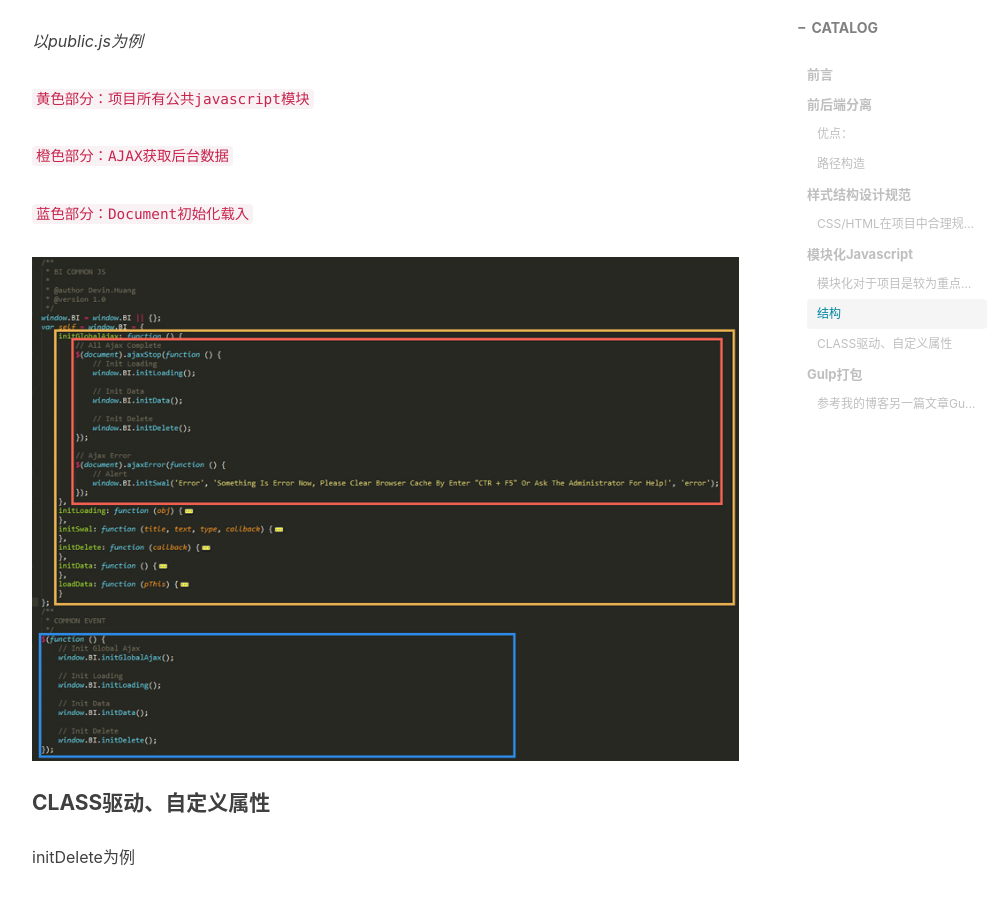
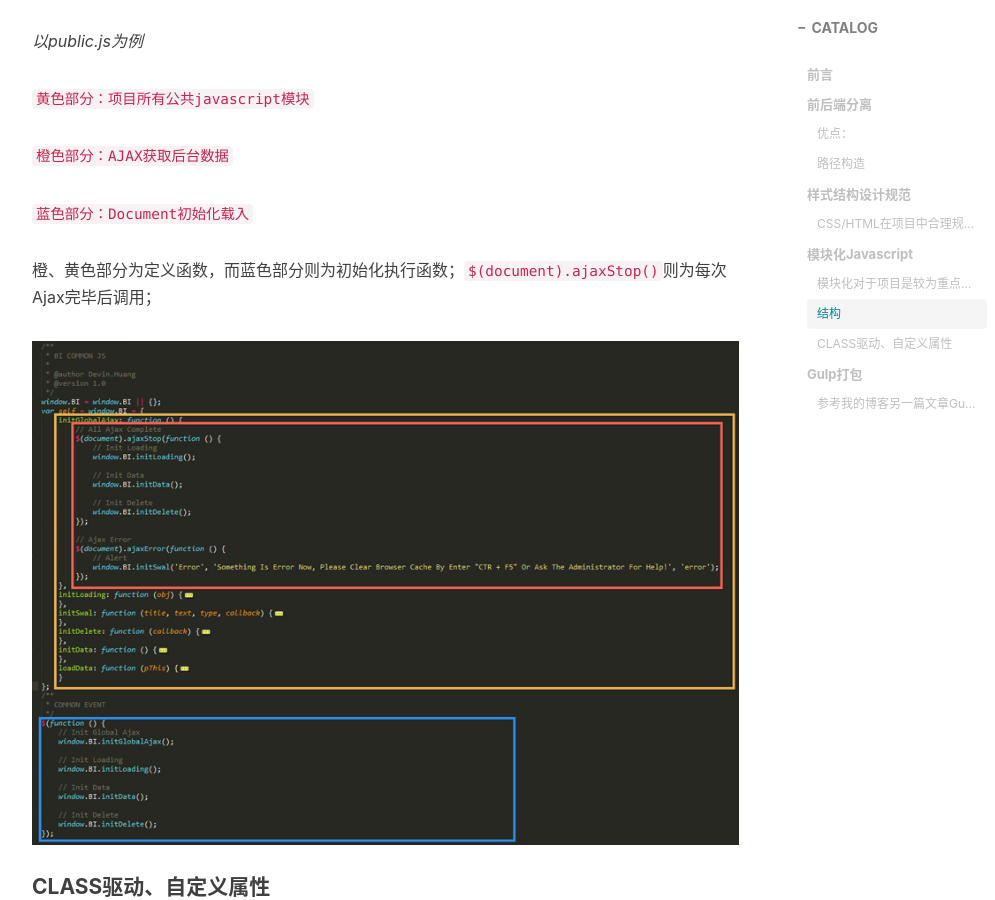
Before and after one commit to devin-huang/devin-huang.github.io, a Jekyll site: the page built from _posts/2017-08-07-前端部署项目.md, in a window 1280 px wide and 900 px high, scrolled down 3855 px. Shown: the whole window, without its empty margins (233-1228 px from the left). Built offline with Jekyll 4.4.1, drawn with Linux system fonts in a browser that asks for light colours; nearby versions of some CDN libraries; comment, search, counter and statistics services are not loaded.

Commit message:
Update 2017-08-07-前端部署项目.md

```diff
--- a/_posts/2017-08-07-前端部署项目.md
+++ b/_posts/2017-08-07-前端部署项目.md
@@ -77,6 +77,8 @@ tags:
 
 `蓝色部分：Document初始化载入`
 
+橙、黄色部分为定义函数，而蓝色部分则为初始化执行函数；`$(document).ajaxStop()`则为每次Ajax完毕后调用；
+
 ![](/img/pubilc/project-6.jpg)
 
 #### CLASS驱动、自定义属性
```
